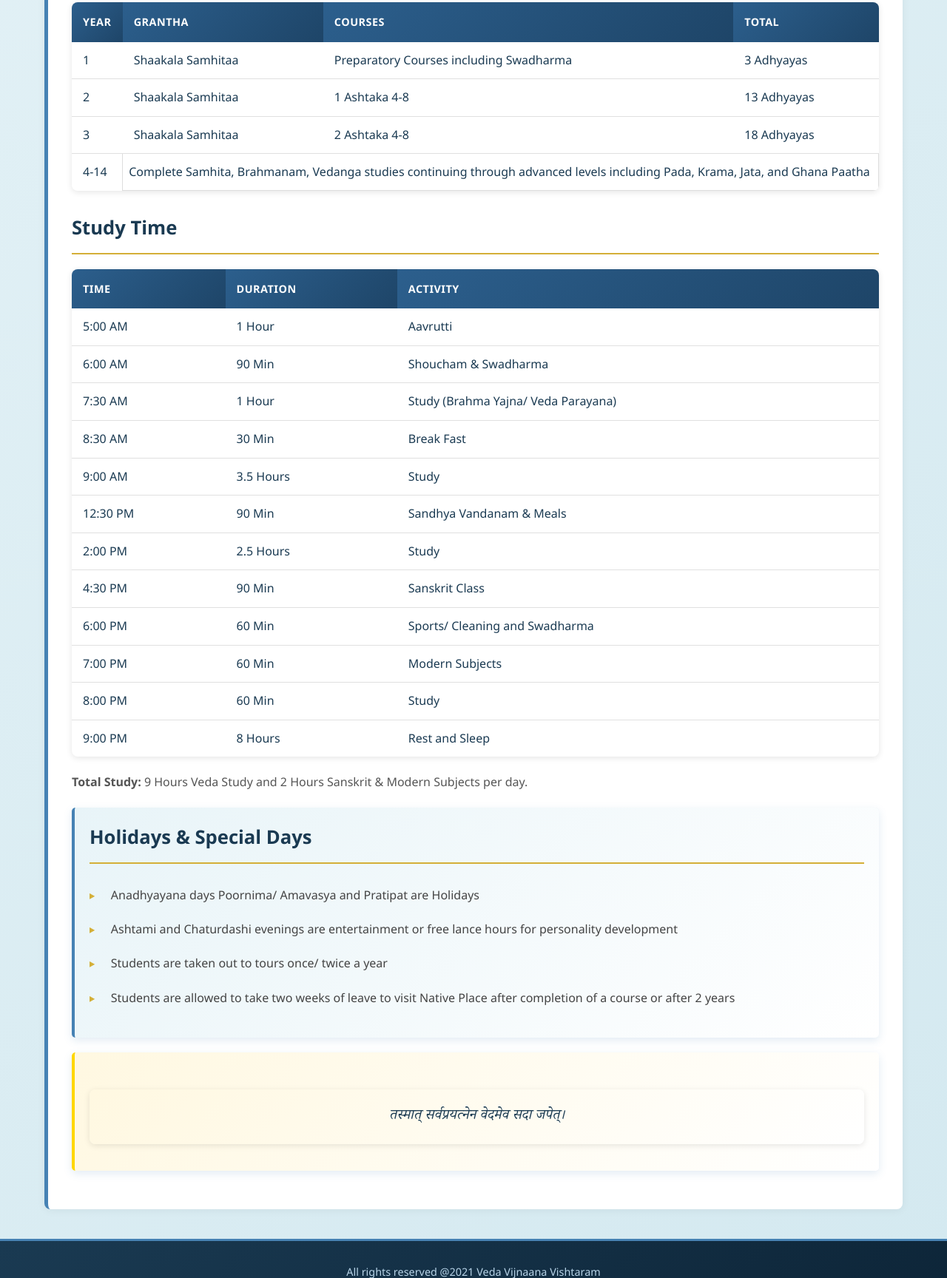
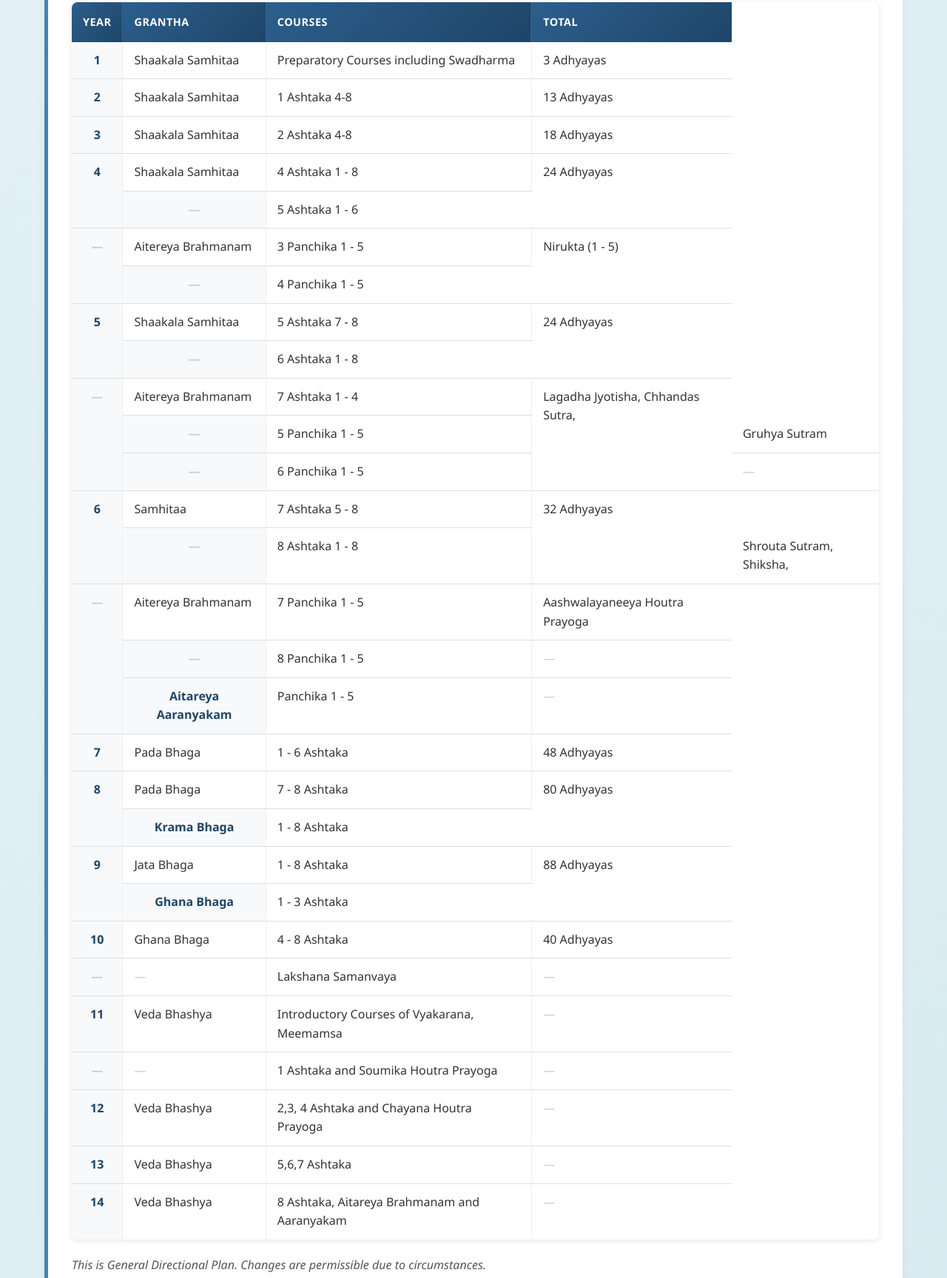
Before and after one commit to Dharma-Poshanam/vedavishtaram.in, a plain HTML site: page veda/rigveda.html in a window 1280 px wide. Shown: the part 1780-3508 px from the top of the page at 74% size. Drawn offline with Linux system fonts and the light colour scheme.

Commit message:
Add detailed syllabus for years 4-14 in Rigveda and enhance table styling

```diff
--- a/styles.css
+++ b/styles.css
@@ -472,19 +472,44 @@ table th {
     text-transform: uppercase;
     font-size: 0.9em;
     letter-spacing: 0.5px;
+    border-right: 1px solid rgba(255,255,255,0.1);
+}
+
+table th:last-child {
+    border-right: none;
 }
 
 table td {
     padding: 12px 15px;
     border-bottom: 1px solid #e0e0e0;
+    border-right: 1px solid #f0f0f0;
+    color: #333;
+    line-height: 1.6;
+    vertical-align: top;
+}
+
+table td:last-child {
+    border-right: none;
+}
+
+table td:first-child {
+    font-weight: 600;
+    color: #1e4568;
+    background: #f8f9fa;
+    text-align: center;
 }
 
 table tr:hover {
-    background: #f8f9fa;
+    background: #fffbf0;
 }
 
 table tr:last-child td {
     border-bottom: none;
+}
+
+table td:empty::after {
+    content: '—';
+    color: #ccc;
 }
 
 /* Highlight Box Enhanced */
--- a/veda/rigveda.html
+++ b/veda/rigveda.html
@@ -91,10 +91,149 @@
                     <td>18 Adhyayas</td>
                 </tr>
                 <tr>
-                    <td>4-14</td>
-                    <td style="border: 1px solid #ddd; padding: 8px;" colspan="3">Complete Samhita, Brahmanam, Vedanga studies continuing through advanced levels including Pada, Krama, Jata, and Ghana Paatha</td>
+                    <td rowspan="2">4</td>
+                    <td>Shaakala Samhitaa</td>
+                    <td>4 Ashtaka 1 - 8</td>
+                    <td rowspan="2">24 Adhyayas</td>
+                </tr>
+                <tr>
+                    <td></td>
+                    <td>5 Ashtaka 1 - 6</td>
+                </tr>
+                <tr>
+                    <td rowspan="2"></td>
+                    <td>Aitereya Brahmanam</td>
+                    <td>3 Panchika 1 - 5</td>
+                    <td rowspan="2">Nirukta (1 - 5)</td>
+                </tr>
+                <tr>
+                    <td></td>
+                    <td>4 Panchika 1 - 5</td>
+                </tr>
+                <tr>
+                    <td rowspan="2">5</td>
+                    <td>Shaakala Samhitaa</td>
+                    <td>5 Ashtaka 7 - 8</td>
+                    <td rowspan="2">24 Adhyayas</td>
+                </tr>
+                <tr>
+                    <td></td>
+                    <td>6 Ashtaka 1 - 8</td>
+                </tr>
+                <tr>
+                    <td rowspan="3"></td>
+                    <td>Aitereya Brahmanam</td>
+                    <td>7 Ashtaka 1 - 4</td>
+                    <td rowspan="3">Lagadha Jyotisha, Chhandas Sutra,</td>
+                </tr>
+                <tr>
+                    <td></td>
+                    <td>5 Panchika 1 - 5</td>
+                    <td>Gruhya Sutram</td>
+                </tr>
+                <tr>
+                    <td></td>
+                    <td>6 Panchika 1 - 5</td>
+                    <td></td>
+                </tr>
+                <tr>
+                    <td rowspan="2">6</td>
+                    <td>Samhitaa</td>
+                    <td>7 Ashtaka 5 - 8</td>
+                    <td rowspan="2">32 Adhyayas</td>
+                </tr>
+                <tr>
+                    <td></td>
+                    <td>8 Ashtaka 1 - 8</td>
+                    <td>Shrouta Sutram, Shiksha,</td>
+                </tr>
+                <tr>
+                    <td rowspan="3"></td>
+                    <td>Aitereya Brahmanam</td>
+                    <td>7 Panchika 1 - 5</td>
+                    <td>Aashwalayaneeya Houtra Prayoga</td>
+                </tr>
+                <tr>
+                    <td></td>
+                    <td>8 Panchika 1 - 5</td>
+                    <td></td>
+                </tr>
+                <tr>
+                    <td>Aitareya Aaranyakam</td>
+                    <td>Panchika 1 - 5</td>
+                    <td></td>
+                </tr>
+                <tr>
+                    <td>7</td>
+                    <td>Pada Bhaga</td>
+                    <td>1 - 6 Ashtaka</td>
+                    <td>48 Adhyayas</td>
+                </tr>
+                <tr>
+                    <td rowspan="2">8</td>
+                    <td>Pada Bhaga</td>
+                    <td>7 - 8 Ashtaka</td>
+                    <td rowspan="2">80 Adhyayas</td>
+                </tr>
+                <tr>
+                    <td>Krama Bhaga</td>
+                    <td>1 - 8 Ashtaka</td>
+                </tr>
+                <tr>
+                    <td rowspan="2">9</td>
+                    <td>Jata Bhaga</td>
+                    <td>1 - 8 Ashtaka</td>
+                    <td rowspan="2">88 Adhyayas</td>
+                </tr>
+                <tr>
+                    <td>Ghana Bhaga</td>
+                    <td>1 - 3 Ashtaka</td>
+                </tr>
+                <tr>
+                    <td>10</td>
+                    <td>Ghana Bhaga</td>
+                    <td>4 - 8 Ashtaka</td>
+                    <td>40 Adhyayas</td>
+                </tr>
+                <tr>
+                    <td></td>
+                    <td></td>
+                    <td>Lakshana Samanvaya</td>
+                    <td></td>
+                </tr>
+                <tr>
+                    <td>11</td>
+                    <td>Veda Bhashya</td>
+                    <td>Introductory Courses of Vyakarana, Meemamsa</td>
+                    <td></td>
+                </tr>
+                <tr>
+                    <td></td>
+                    <td></td>
+                    <td>1 Ashtaka  and Soumika Houtra Prayoga</td>
+                    <td></td>
+                </tr>
+                <tr>
+                    <td>12</td>
+                    <td>Veda Bhashya</td>
+                    <td>2,3, 4 Ashtaka and Chayana Houtra Prayoga</td>
+                    <td></td>
+                </tr>
+                <tr>
+                    <td>13</td>
+                    <td>Veda Bhashya</td>
+                    <td>5,6,7 Ashtaka</td>
+                    <td></td>
+                </tr>
+                <tr>
+                    <td>14</td>
+                    <td>Veda Bhashya</td>
+                    <td>8 Ashtaka,  Aitareya Brahmanam and Aaranyakam</td>
+                    <td></td>
                 </tr>
             </table></div>
+
+            <p><em>This is General Directional Plan. Changes are permissible due to circumstances.</em></p>
 
             <h3 id="timetable">Study Time</h3>
             <div class="table-wrapper"><table>
```
